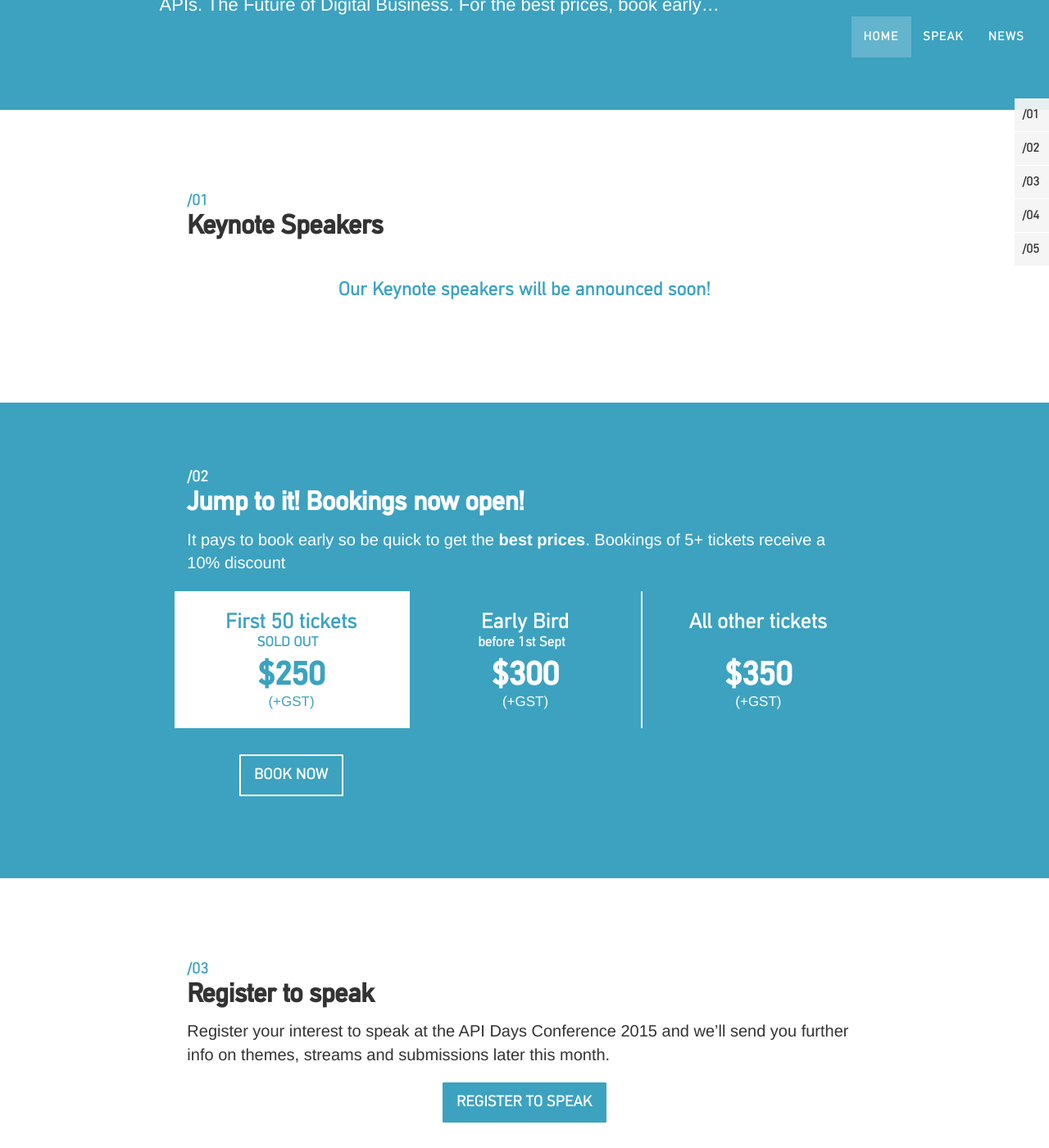
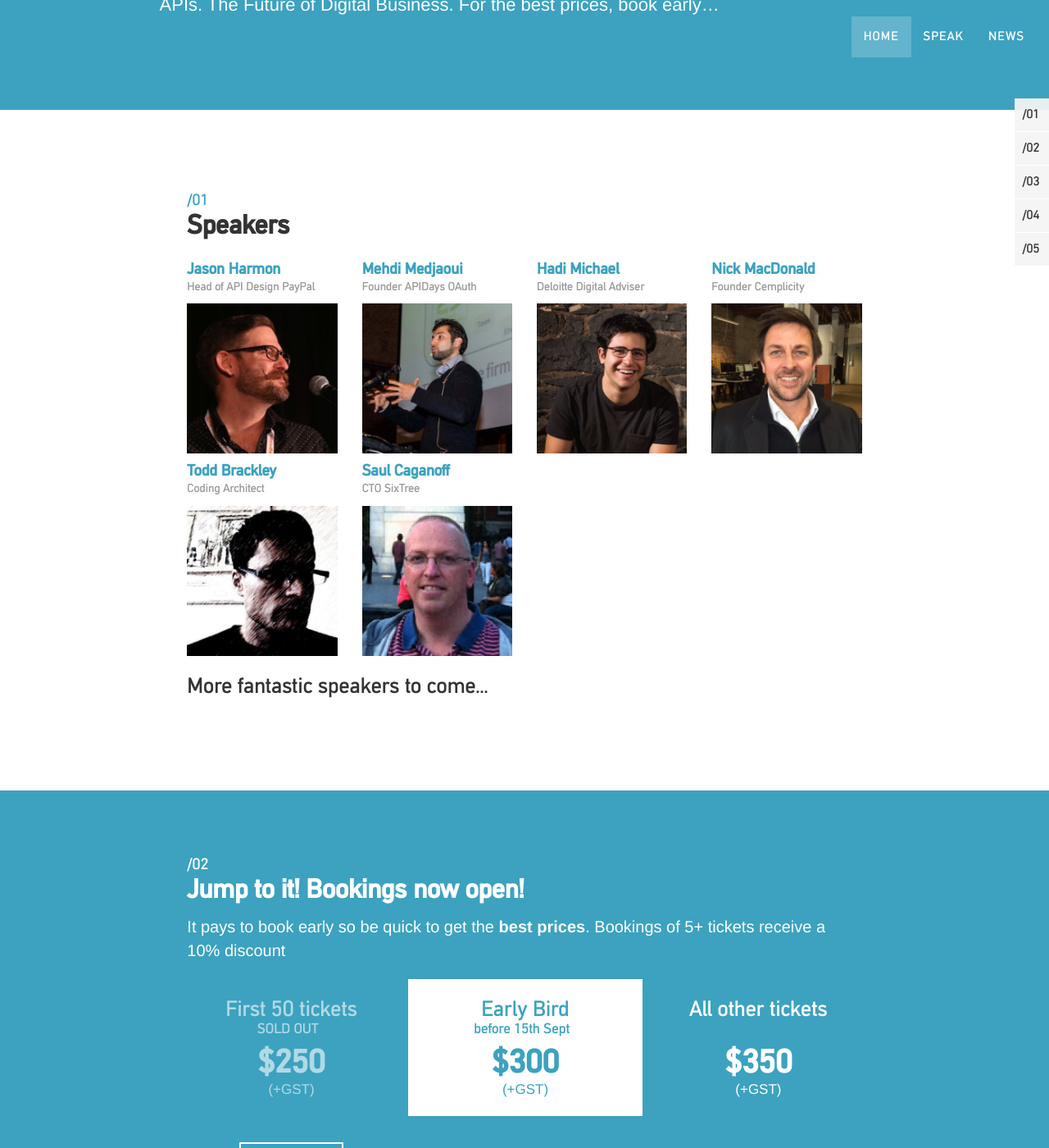
Before and after one commit to apidaysnz/apidaysnz, a Jekyll site: the page built from index.md, in a window 1280 px wide and 1400 px high, scrolled down 511 px. Shown: the whole window at 82% size. Built offline with Jekyll 4.4.1, drawn with Linux system fonts in a browser that asks for light colours; some web fonts are replaced; comment, search, counter and statistics services are not loaded; some of the changed text lies outside the part shown.

Commit message:
Updated speakers and sponsors

```diff
--- a/_includes/organisers.html
+++ b/_includes/organisers.html
@@ -1,13 +1,13 @@
-<div id="sponsors" class="container-fluid content-section">
+<div id="organisers" class="container-fluid content-section">
 
-    <div class="text-center sponsor sponsor-principal">
+    <div class="text-center organiser">
 
         <div class="row">
             <a href="" target="_blank" class="col-md-12"><img src="/images/sixtree-logo.png" alt="Sixtree Logo"></a>
         </div>
 
         <div class="row">
-            <a href="" target="_blank" class="col-md-12"><img src="/images/hypr-logo.png" alt="Hypr Logo"></a>
+            <a href="" target="_blank" class="col-md-12"><img class="hypr-img" src="/images/hypr-logo.png" alt="Hypr Logo"></a>
         </div>
 
         <div class="row">
--- /dev/null
+++ b/_includes/sponsors.html
@@ -0,0 +1,14 @@
+<div id="sponsors" class="container-fluid content-section">
+
+    <div class="text-center sponsor sponsor-principal">
+
+        <div class="row">
+            <a href="" target="_blank" class="col-md-12"><img src="/images/axway.png" alt="Axway"></a>
+        </div>
+
+    </div>
+
+    <div class="text-center sponsor sponsor-gold">
+    </div>
+
+</div>
--- a/_layouts/default.html
+++ b/_layouts/default.html
@@ -10,6 +10,7 @@
     <title>APIDaysNZ | API Days NZ Conference | APIDaysNZ</title>
 
 </head>
+
 <body class="HomePage" id="page-top" data-spy="scroll" data-target=".sidebar" data-offset="60" data-twttr-rendered="true">
 
 {% assign home = "current  active" %}
@@ -50,16 +51,106 @@
         <div class="row">
             <div class="col-md-8 col-md-offset-2">
                 <h4 class="section-number">/01</h4>
-				<h2>Keynote Speakers</h2>
+                <h2>Speakers</h2>
 
-				<p></p>
-				<div class="page-section-content">
-					<p><span>Our Keynote speakers will be announced soon!</span></p>
+                <div class="row">
+
+                    <div class="col-md-3">
+                        <div class="speaker">
+                            <a href="/news/">
+                                <h4 class="speaker-profile">Jason Harmon<br><small>Head of API Design PayPal</small></h4>
+
+                                <div class="speaker-image">
+
+                                    <img src="/images/jason-harmon.jpg" style="max-width: 100%" />
+
                                 </div>
+                            </a>
+
                         </div>
                     </div>
 
+                    <div class="col-md-3">
+                        <div class="speaker">
+                            <a href="/news/">
+                                <h4 class="speaker-profile">Mehdi Medjaoui<br><small>Founder APIDays OAuth</small></h4>
 
+                                <div class="speaker-image">
+
+                                    <img src="/images/mehdi-medjaoui.jpg" style="max-width: 100%" />
+
+                                </div>
+                            </a>
+
+                        </div>
+                    </div>
+
+                    <div class="col-md-3">
+                        <div class="speaker">
+                            <a href="/news/">
+                                <h4 class="speaker-profile">Hadi Michael<br><small>Deloitte Digital Adviser</small></h4>
+
+                                <div class="speaker-image">
+
+                                    <img src="/images/hadi-michael.jpg" style="max-width: 100%" />
+
+                                </div>
+                            </a>
+
+                        </div>
+                    </div>
+
+                    <div class="col-md-3">
+                        <div class="speaker">
+                            <a href="/news/">
+                                <h4 class="speaker-profile">Nick MacDonald<br><small>Founder Cemplicity</small></h4>
+
+                                <div class="speaker-image">
+
+                                    <img src="/images/nick-macdonald.jpg" style="max-width: 100%" />
+
+                                </div>
+                            </a>
+
+                        </div>
+                    </div>
+
+                    <div class="col-md-3">
+                        <div class="speaker">
+                            <a href="/news/">
+                                <h4 class="speaker-profile">Todd Brackley<br><small>Coding Architect</small></h4>
+
+                                <div class="speaker-image">
+
+                                    <img src="/images/todd-brackley.jpg" style="max-width: 100%" />
+
+                                </div>
+                            </a>
+
+                        </div>
+                    </div>
+
+                    <div class="col-md-3">
+                        <div class="speaker">
+                            <a href="/news/">
+                                <h4 class="speaker-profile">Saul Caganoff<br><small>CTO SixTree</small></h4>
+
+                                <div class="speaker-image">
+
+                                    <img src="/images/saul-caganoff.jpg" style="max-width: 100%" />
+
+                                </div>
+                            </a>
+
+                        </div>
+                    </div>
+
+                </div>
+
+                <h3>More fantastic speakers to come...</h3>
+
+            </div>
+        </div>
 
     </div>
 </section>
@@ -85,7 +176,7 @@
 				<div class="row bookings-price-list">
 
 
-					<div class="col-md-4 text-center price-group price-group-1 price-group-open">
+					<div class="col-md-4 text-center price-group price-group-1">
 						<div class="price-group-wrap">
 							<h3>First 50 tickets <br><small>SOLD OUT &nbsp;</small></h3>
 							<p>
@@ -95,9 +186,9 @@
 						</div>
 					</div>
 
-					<div class="col-md-4 text-center price-group price-group-2">
+					<div class="col-md-4 text-center price-group price-group-2 price-group-open">
 						<div class="price-group-wrap">
-							<h3>Early Bird <br><small>before 1st Sept &nbsp;</small></h3>
+							<h3>Early Bird <br><small>before 15th Sept &nbsp;</small></h3>
 							<p>
 								<span class="price">$300</span><br>
 								<small>(+GST)</small>
@@ -201,9 +292,10 @@
 			</article>
 		</div>
         <div class="col-md-3">
-            <div class="twitter-timeline">
-                <a class="twitter-timeline" href="https://twitter.com/hashtag/apidays" data-widget-id="591552006692610049">#apidays Tweets</a>
-                <script>!function(d,s,id){var js,fjs=d.getElementsByTagName(s)[0],p=/^http:/.test(d.location)?'http':'https';if(!d.getElementById(id)){js=d.createElement(s);js.id=id;js.src=p+"://platform.twitter.com/widgets.js";fjs.parentNode.insertBefore(js,fjs);}}(document,"script","twitter-wjs");</script>            </div>
+            <div>
+                <a class="twitter-timeline" href="https://twitter.com/hashtag/apidays" data-widget-id="635615470465380353">#apidays Tweets</a>
+                <script>!function(d,s,id){var js,fjs=d.getElementsByTagName(s)[0],p=/^http:/.test(d.location)?'http':'https';if(!d.getElementById(id)){js=d.createElement(s);js.id=id;js.src=p+"://platform.twitter.com/widgets.js";fjs.parentNode.insertBefore(js,fjs);}}(document,"script","twitter-wjs");</script>
+            </div>
         </div>
 	</div>
 </section>
@@ -227,6 +319,7 @@
 
 </aside>
 
+{% include sponsors.html %}
 
 {% include organisers.html %}
 
@@ -235,18 +328,22 @@
 <script src="//cdn.jsdelivr.net/g/jquery,jquery.easing"></script>
 
 
-<script src="js/affix.js"></script>
-<script src="js/alert.js"></script>
-<script src="js/button.js"></script>
-<script src="js/carousel.js"></script>
-<script src="js/collapse.js"></script>
-<script src="js/dropdown.js"></script>
-<script src="js/tab.js"></script>
-<script src="js/transition.js"></script>
-<script src="js/scrollspy.js"></script>
-<script src="js/modal.js"></script>
-<script src="js/tooltip.js"></script>
-<script src="js/popover.js"></script>
+<!--<script src="js/affix.js"></script>-->
+<!--<script src="js/alert.js"></script>-->
+<!--<script src="js/button.js"></script>-->
+<!--<script src="js/carousel.js"></script>-->
+<!--<script src="js/collapse.js"></script>-->
+<!--<script src="js/dropdown.js"></script>-->
+<!--<script src="js/tab.js"></script>-->
+<!--<script src="js/transition.js"></script>-->
+<!--<script src="js/scrollspy.js"></script>-->
+<!--<script src="js/modal.js"></script>-->
+<!--<script src="js/tooltip.js"></script>-->
+<!--<script src="js/popover.js"></script>-->
+
+<!-- Latest compiled and minified JavaScript -->
+<script src="https://maxcdn.bootstrapcdn.com/bootstrap/3.3.5/js/bootstrap.min.js"></script>
+
 <script type="text/javascript" src="js/app.js"></script>
 
 <iframe id="rufous-sandbox" scrolling="no" frameborder="0" allowtransparency="true" style="display: none;"></iframe></body>
```
Also changed, not shown: _layouts/post.html (+3 -18 lines), _layouts/programme.html (added, +56 -0 lines), _layouts/test.html (added, +10 -0 lines), _posts/2015-08-19-jason-harmon.md (added, +13 -0 lines), programme/index.md (added, +3 -0 lines), css/main.css, images/adam-duvander.jpg (added), images/andy-symons.jpg (added), images/axway.png (added), images/ca.png (added), images/hadi-michael.jpg (added), images/jason-harmon.jpg (added), images/mehdi-medjaoui.jpg (added), images/nick-macdonald.jpg (added), 2 more files, 1 other file. Lines whose indentation alone changed are shown as unchanged.
